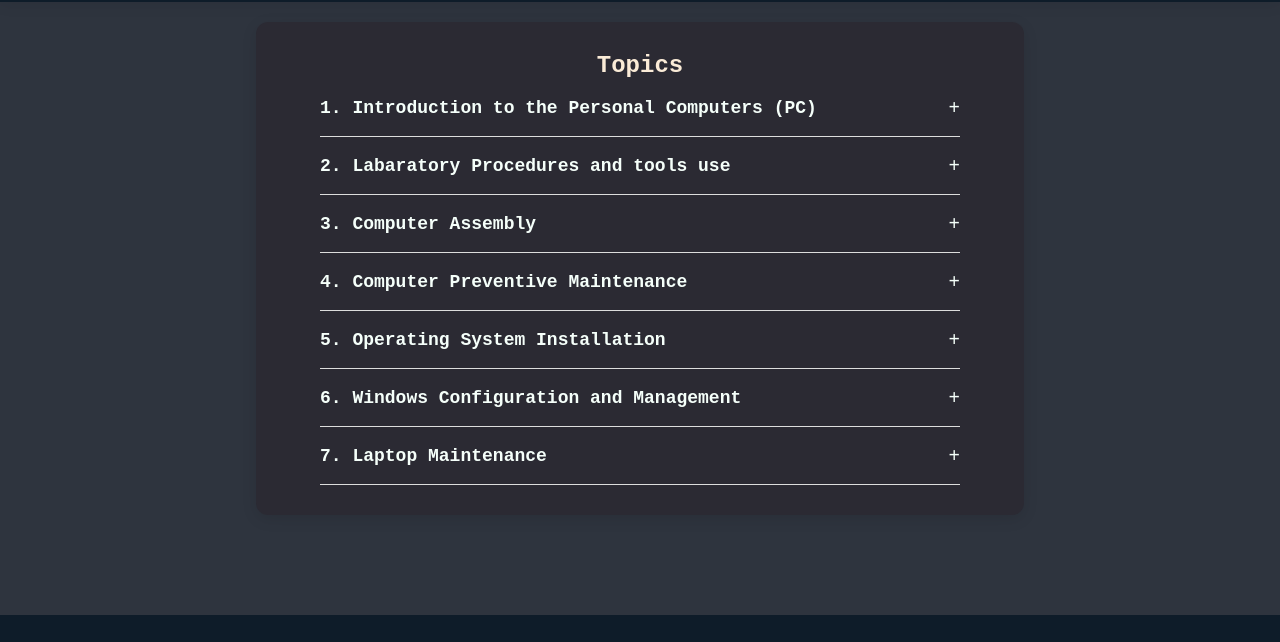
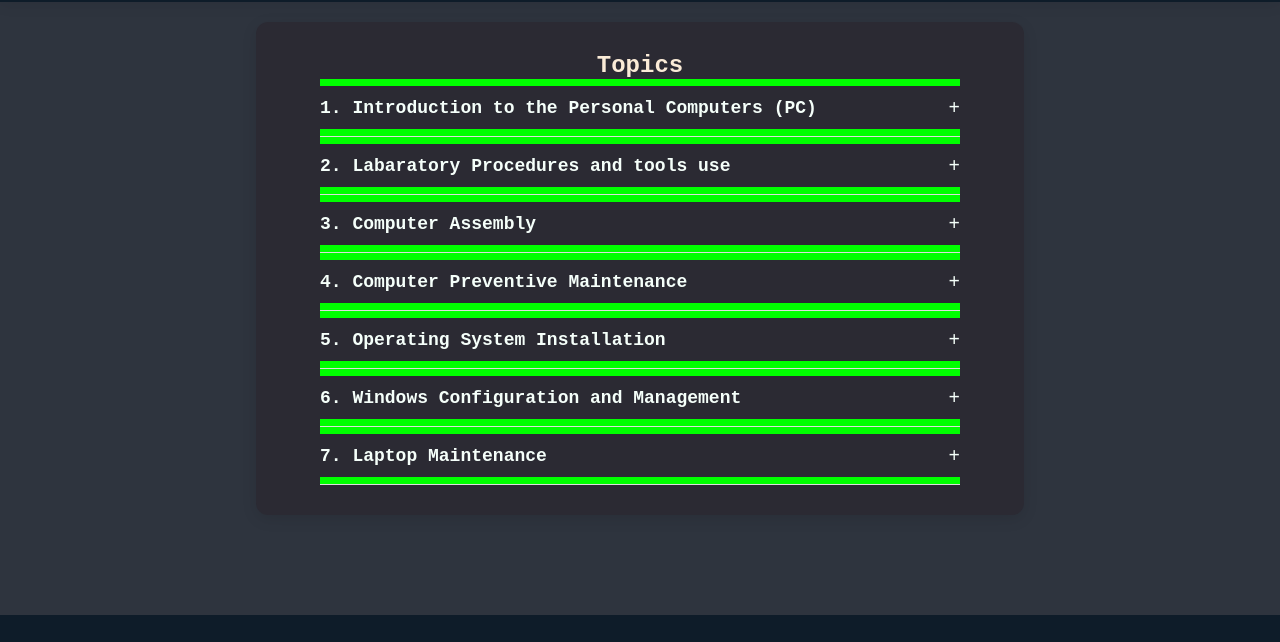
Before and after one commit to eviug/stuNotes, a plain HTML site: page index.html in a window 1280 px wide. Shown: the part 98-740 px from the top of the page. Drawn offline with Linux system fonts and the light colour scheme.

Commit message:
Update style.css

```diff
--- a/style.css
+++ b/style.css
@@ -471,7 +471,8 @@
 .topic-body {
     width: 50vw;
     margin: 0 auto;
-    background-color:#2b2a33;
+    /*background-color:#2b2a33;*/
+    background-color:#00ff00;
 }
 
 .topic-container {
```
